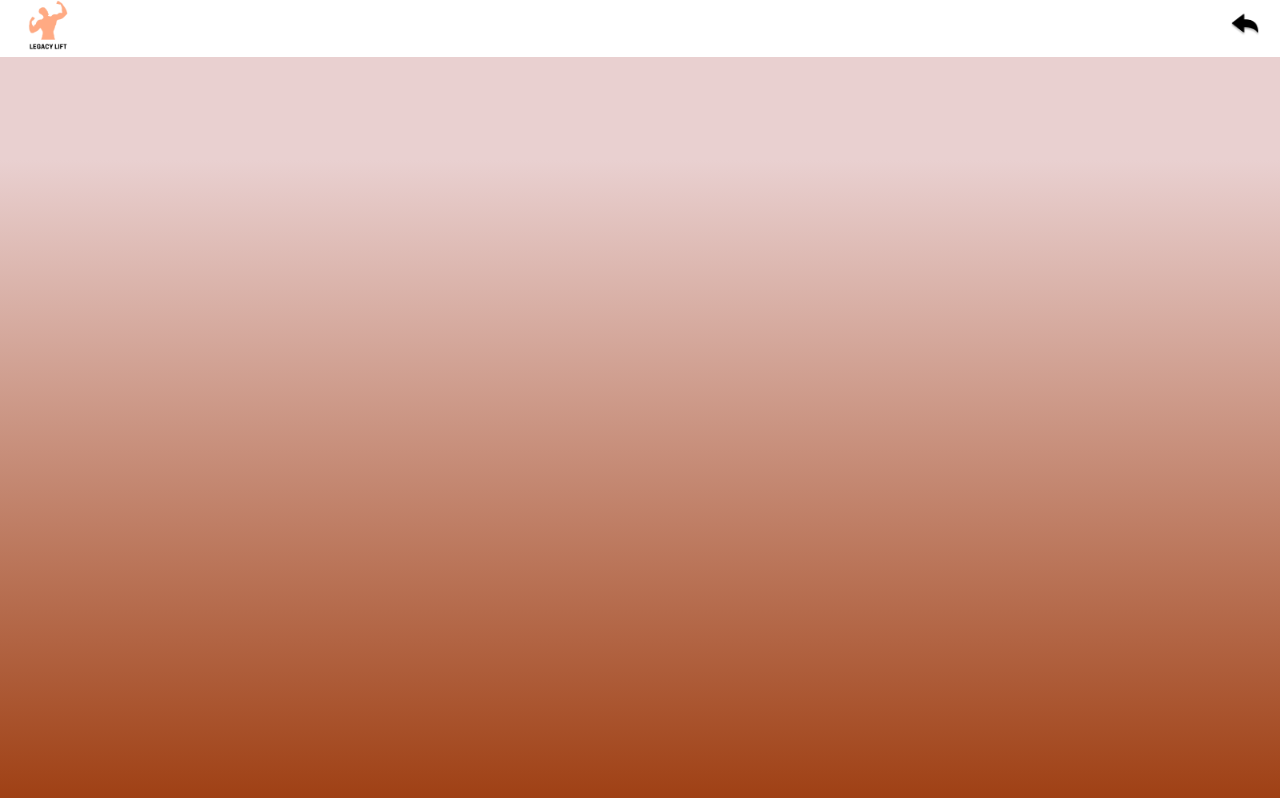
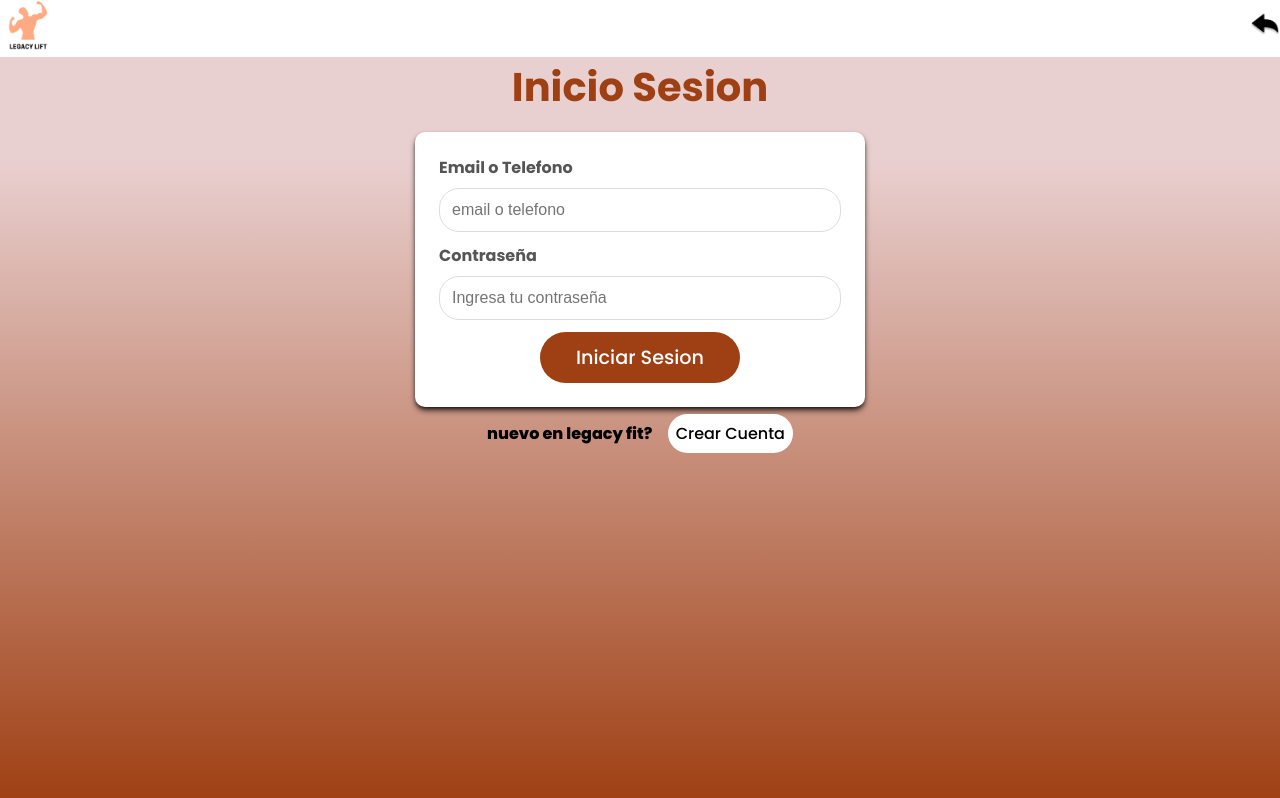
Before and after one commit to DemiGarf/LegacyFit, a React (Vite) app: page /iniciar-session in a window 1280 px wide. Before the commit this address had no page. Built offline with nearby package versions, Linux system fonts and the light colour scheme.

Commit message:
ayuda presi

```diff
--- a/src/App.css
+++ b/src/App.css
@@ -1,3 +1,5 @@
+@import url('https://fonts.googleapis.com/css2?family=Poppins:ital,wght@0,100;0,200;0,300;0,400;0,500;0,600;0,700;0,800;0,900;1,100;1,200;1,300;1,400;1,500;1,600;1,700;1,800;1,900&display=swap');
+
 * {
   margin: 0;
   padding: 0;
@@ -12,11 +14,13 @@ html, body, #root {
 
 
 .home {
-  width: 1080px;
+  max-width: 100vw;
+  max-height: 100vh;
   display: flex;
   align-items: center;
   justify-content: center;
   flex-direction: column;
+  flex-wrap: wrap;
   position: relative; /* Aseguramos que el contenido pueda ser ajustado sin mover otros elementos */
 }
 
@@ -27,12 +31,28 @@ html, body, #root {
 
 
 .main-title {
-  font-size: 3em;
+  font-size: 2.5em;
   color: #9F4014;
   text-align: center;
 }
 
-
+.login-desc {
+  font-weight: 800;
+  color: black;
+  margin: 10pxs;
+}
+.login-desc > a {
+  color: black;
+  background-color: white;
+  padding: 8px;
+  border-radius: 20px;
+  transition: .2s all ease;
+}
+.login-desc > a:hover {
+  color: white;
+  background-color: #d6581d;
+  cursor: pointer;
+}
 .titulo_ej {
   font-size: 2.7em;
   color: #9F4014;
@@ -71,6 +91,7 @@ html, body, #root {
 .App {
   font-family: 'Poppins';
   min-height: 100vh;
+  max-width: 100vw;
   display: flex;
   flex-direction: column;
   color: #282c34;
@@ -82,11 +103,10 @@ html, body, #root {
   display: flex;
   justify-content: space-between;
   align-items: center;
-  padding: 0px 20px;
   background-color: #ffffff;
+  max-width: 100vw;
   color: rgb(0, 0, 0);
 }
-
 
 .exercise-label {
   font-size: 16px;
@@ -207,6 +227,7 @@ main.App-content > div {
 /* ---------- EJERCICIO LISTA ---------- */
 #ejerciciolista {
   text-align: center;
+  max-width: 100vw;
 }
 
 
@@ -256,13 +277,14 @@ main.App-content > div {
 /* Ajustar el tamaño del contenedor del formulario */
 .login-container {
   background-color: white;
-  padding: 2rem;
+  padding: 1.5rem;
   border-radius: 10px;
   box-shadow: 0 4px 6px -1px rgb(0 0 0 / 0.8), 0 2px 4px -2px rgb(0 0 0 / 0.8);
-  width: 500px; /* Aumentar el ancho */
+  min-width: 450px; /* Aumentar el ancho */
   height: auto; /* Ajustar la altura automáticamente */
   max-width: 500px; /* Fijar un ancho máximo si es necesario */
   text-align: center;
+  margin: 15px;
 }
 
 
@@ -273,7 +295,7 @@ main.App-content > div {
 
 
 .form-group {
-  margin-bottom: 1.5rem;
+  margin-bottom: .75rem;
 }
 
 
--- a/src/App.tsx
+++ b/src/App.tsx
@@ -6,6 +6,7 @@ import './App.css'; // Asegúrate de tener este archivo para los estilos
 import Home from './components/Home';
 import Ejercicio from './components/Ejercicio';
 import EjercicioLista from './components/EjercicioLista';
+import InicioSession from "./components/InicioSession"
 // importa otras pantallas necesarias
 
 const App: React.FC = () => {
@@ -24,6 +25,7 @@ const App: React.FC = () => {
                     <Route path="/" element={<Home />} />
                     <Route path="/ejercicio" element={<Ejercicio />} />
                     <Route path="/lista" element={<EjercicioLista />} />
+                    <Route path="/iniciar-session" element={<InicioSession />} />
                       {/* Agrega rutas para otras pantallas aquí */}
                   </Routes>
               </main>
--- a/src/components/EjercicioLista.tsx
+++ b/src/components/EjercicioLista.tsx
@@ -19,9 +19,9 @@ const EjercicioLista: React.FC = () => {
     return (
         <div id="ejerciciolista">
             <h2 className="main-title">Exercises</h2>
-            <div className="ejercicios-listado-container row">
+            <div className="ejercicios-listado-container row" style={{ maxWidth: "100vw"}}>
                 {ejercicios.map(ejercicio => (
-                    <div key={ejercicio.Idejercicios} className="col-12 col-md-6">
+                    <div key={ejercicio.Idejercicios}  className="col-12 col-md-6">
                         <a href={`/ejercicio?id=${ejercicio.Idejercicios}`} className="">
                             <div className="ejercicio-listado-item">
                                 {ejercicio.Nombre}
--- a/src/components/Home.tsx
+++ b/src/components/Home.tsx
@@ -7,7 +7,7 @@ const Home: React.FC = () => {
         <div className="home">
             <h2 className="main-title">Registrarse</h2> {/* Título fuera del contenedor del formulario */}
             <div className="login-container">
-                <form className="login-form">
+                <form action='/lista' method='GET' className="login-form">
                     <div className="form-group">
                         <label htmlFor="nombre">Nombre</label>
                         <input type="text" id="nombre" placeholder="Ingresa tu nombre" />
@@ -27,6 +27,9 @@ const Home: React.FC = () => {
                     <button type="submit" className="submit-button">Registrarse</button>
                 </form>
             </div>
+            <div>
+                <p className="login-desc">Ya tenes cuenta? &nbsp; &nbsp; <a href="/iniciar-session">Inicia Session</a></p>
+            </div>
         </div>
     );
 };
--- /dev/null
+++ b/src/components/InicioSession.tsx
@@ -0,0 +1,32 @@
+
+
+import React from 'react';
+import "../App.css"
+
+
+const InicioSession: React.FC = () => {
+    return (
+        <div className="home">
+            <h2 className="main-title">Inicio Sesion</h2> {/* Título fuera del contenedor del formulario */}
+            <div className="login-container">
+                <form action='/lista' method='GET' className="login-form">
+                    <div className="form-group">
+                        <label htmlFor="email">Email o Telefono</label>
+                        <input type="text" id="email" placeholder='email o telefono'/>
+                    </div>
+                    <div className="form-group">
+                        <label htmlFor="password">Contraseña</label>
+                        <input type="password" id="password" placeholder="Ingresa tu contraseña" />
+                    </div>
+                    <button type="submit" className="submit-button">Iniciar Sesion</button>
+                </form>
+            </div>
+            <div>
+                <p className="login-desc">nuevo en legacy fit? &nbsp; &nbsp; <a href="/">Crear Cuenta</a></p>
+            </div>
+        </div>
+    );
+};
+
+
+export default InicioSession;
```
Also changed, not shown: 1 other file (tests, documents, lock files or other folders).
